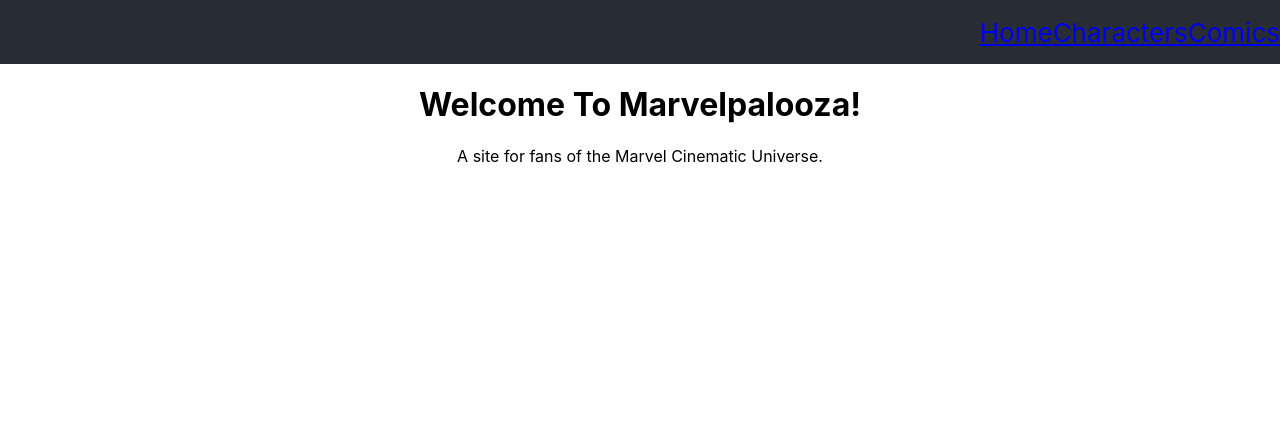
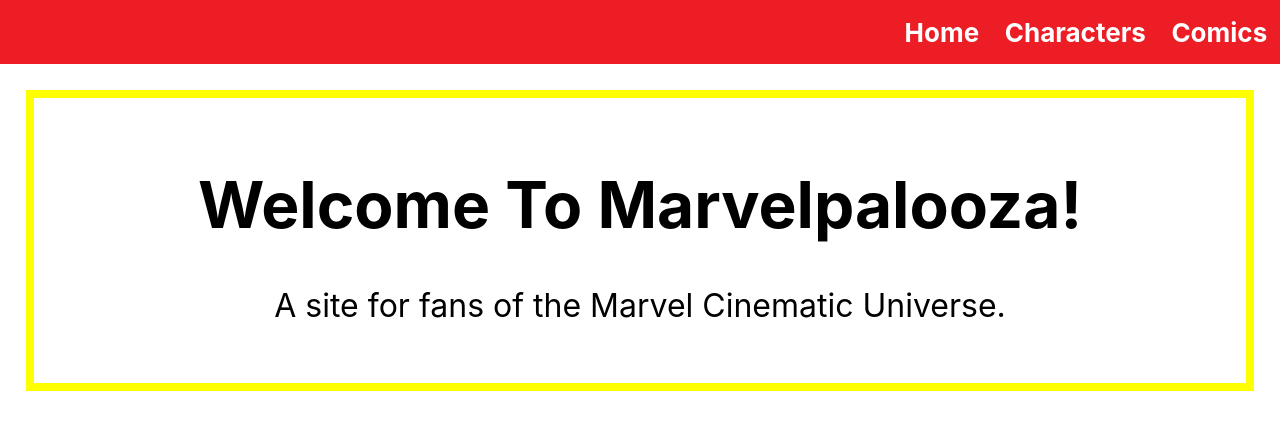
Before and after one commit to smclairecarden/marvel-poject, a React (Create React App) app: page / in a window 1280 px wide. Shown: the top 430 px of the page. Built offline with nearby package versions, Linux system fonts and the light colour scheme.

Commit message:
remove text decoration

```diff
--- a/src/App.css
+++ b/src/App.css
@@ -3,7 +3,7 @@
 }
 
 .App-header {
-  background-color: #282c34;
+  background-color: #EC1D25;
   height: 4rem;
   display: flex;
   flex-direction: row;
@@ -12,6 +12,22 @@
   font-size: calc(10px + 2vmin);
 }
 
+.App-header > * {
+  color: white;
+  text-decoration: none;
+  padding: 1%;
+  font-weight: bold;
+}
+
 .App-link {
   color: #61dafb;
 }
+
+.submit-button, .search {
+  margin: .25rem;
+  padding: .5rem;
+}
+
+body {
+  text-decoration: none;
+}
--- a/src/components/SearchForm/SearchForm.jsx
+++ b/src/components/SearchForm/SearchForm.jsx
@@ -15,14 +15,16 @@
   return (
     <>
       <div>
-        <form onSubmit={handleSubmit}>
-          <input name="query"
+        <form class="form" onSubmit={handleSubmit}>
+          <input
+          class="search"
+          name="query"
           type="text"
           autoComplete="off"
           value={formData.query}
           onChange={handleChange}
           />
-          <button type="submit">Search</button>
+          <button class="submit-button" type="submit">Search</button>
         </form>
       </div>
     </>
--- /dev/null
+++ b/src/pages/CharacterEvents/CharacterEvents.css
@@ -0,0 +1,11 @@
+.event-page {
+  display: flex;
+  flex-wrap: wrap;
+  justify-content: center;
+}
+
+.event-card {
+  border: .25rem solid yellow;
+  margin: 1%;
+  max-width: 15rem;
+}
--- a/src/pages/CharacterEvents/CharacterEvents.jsx
+++ b/src/pages/CharacterEvents/CharacterEvents.jsx
@@ -1,6 +1,7 @@
 import { useState, useEffect } from "react"
 import { getEvents } from "../../services/api-calls"
 import { useLocation, Link } from "react-router-dom"
+import './CharacterEvents.css'
 
 const CharacterEvents = (props) => {
   const [events, setEvents] = useState([])
@@ -14,18 +15,22 @@
 
   return (
     <>
+
       <h1>Character Events</h1>
+
       <Link to="/characters">
           <button>Back To Search</button>
       </Link>
+      <div class="event-page">
       <>
         {events.map(event =>
-          <div key={events.id}>
-            <h1>{event.title}</h1>
+          <div class="event-card" key={events.id}>
+            <h2>{event.title}</h2>
             <p>{event.description}</p>
           </div>
         )}
       </>
+      </div>
     </>
   )
 }
--- /dev/null
+++ b/src/pages/ComicDetails/ComicDetails.css
@@ -0,0 +1,12 @@
+.detail-page {
+  display: flex;
+  flex-wrap: wrap;
+  justify-content: center;
+}
+
+.detail-card {
+  border: .25rem solid yellow;
+  margin: 1%;
+  max-width: 15rem;
+  justify-content: center;
+}
--- a/src/pages/ComicDetails/ComicDetails.jsx
+++ b/src/pages/ComicDetails/ComicDetails.jsx
@@ -1,6 +1,7 @@
 import { useState, useEffect } from 'react'
 import { getComicDetails } from '../../services/api-calls';
 import { useLocation, Link } from 'react-router-dom';
+import './ComicDetails.css'
 
 const ComicDetails = (props) => {
   const [comicDetails, setComicDetails] = useState([])
@@ -20,9 +21,12 @@
 
   return (
     <>
-      <div key={comicDetails.title}>
+      <div class="detail-page" key={comicDetails.title}>
+
         <>
+        <div class="detail-card">
         <h1>{comicDetails.title}</h1>
+
         {photos ?
         <>
         <img src={photos} alt="" />
@@ -43,10 +47,12 @@
         </>
         :
         <p>No Issue Number Available</p>
+
         }
         <Link to="/comics" >
           <button>Back To List</button>
         </Link>
+        </div>
         </>
       </div>
     </>
--- /dev/null
+++ b/src/pages/Comics/Comics.css
@@ -0,0 +1,4 @@
+.comic-card {
+  border: 1rem solid yellow;
+  margin: 20%;
+}
--- a/src/pages/Comics/Comics.jsx
+++ b/src/pages/Comics/Comics.jsx
@@ -16,9 +16,9 @@
         <h1>Marvel Comics</h1>
         <>
         {comics?.map(comic =>
-          <div key={comic.title}>
-            <Link to="/comic-details" state={{comic}}>
-              {comic.title}
+          <div className='comic-card' key={comic.title}>
+            <Link style={{ textDecoration: 'none' }}  to="/comic-details" state={{comic}}>
+              <h4>{comic.title}</h4>
             </Link>
           </div>
         )}
--- /dev/null
+++ b/src/pages/HomePage/HomePage.css
@@ -0,0 +1,14 @@
+.home-h1 {
+  font-size: 4rem;
+}
+
+.home-p {
+  font-size: 2rem;
+}
+
+.home-text {
+  border: .5rem solid yellow;
+  align-items: center;
+  margin: 2%;
+  padding: 2%;
+}
--- a/src/pages/HomePage/HomePage.jsx
+++ b/src/pages/HomePage/HomePage.jsx
@@ -1,8 +1,14 @@
+import './HomePage.css'
+
 const HomePage = () => {
   return (
     <>
-      <h1>Welcome To Marvelpalooza!</h1>
-      <p>A site for fans of the Marvel Cinematic Universe.</p>
+      <div>
+      <div class="home-text">
+        <h1 class="home-h1">Welcome To Marvelpalooza!</h1>
+        <p class="home-p">A site for fans of the Marvel Cinematic Universe.</p>
+      </div>
+      </div>
     </>
   )
 }
```
Also changed, not shown: src/pages/CharacterDetails/CharacterDetails.css (added), src/pages/Characters/Characters.css (added).
